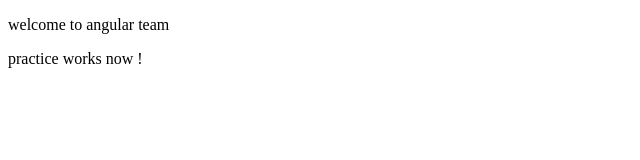
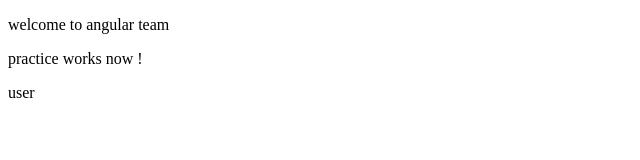
Before and after one commit to ragaPriya224/B1StarPractice, an Angular app in the folder angular/my-dream-app/: page / in a window 1280 px wide. Shown: the top 160 px of the page, without its empty margins (0-640 px from the left). Built offline with nearby package versions, Linux system fonts and the light colour scheme.

Commit message:
Interpolation -> binding data of class to template {{ }}

```diff
--- a/angular/my-dream-app/src/app/practice/practice.component.html
+++ b/angular/my-dream-app/src/app/practice/practice.component.html
@@ -1 +1,2 @@
 <p>practice works now !</p>
+{{name}}
--- a/angular/my-dream-app/src/app/practice/practice.component.ts
+++ b/angular/my-dream-app/src/app/practice/practice.component.ts
@@ -7,6 +7,8 @@ import { Component, OnInit } from '@angular/core';
 })
 export class PracticeComponent implements OnInit {
 
+  public name = "user";
+
   constructor() { }
 
   ngOnInit(): void {
```
